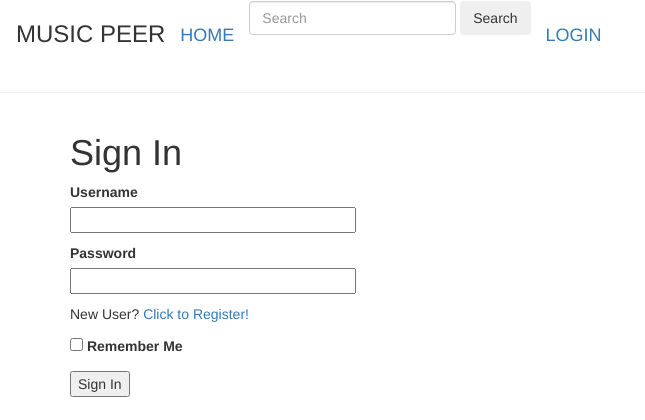
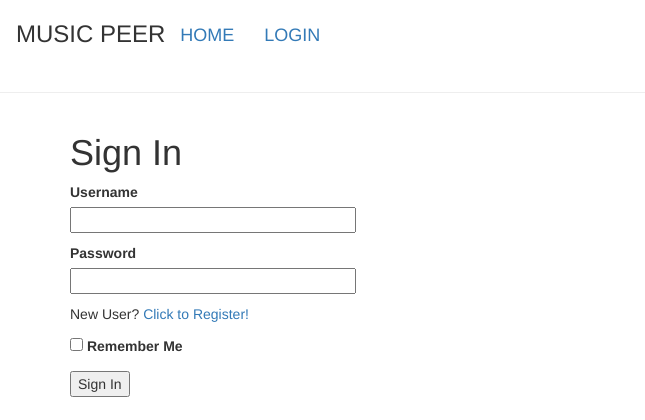
Before and after one commit to aayushagrawal135/musicpeer, a Flask app: a page that uses myApp/templates/base.html in a window 1280 px wide. Shown: the top 420 px of the page, without its empty margins (0-645 px from the left). Run offline with Flask 2, Linux system fonts and the light colour scheme; some libraries are stand-ins or nearby versions.

Commit message:
correcting search bar if condition

```diff
--- a/myApp/templates/base.html
+++ b/myApp/templates/base.html
@@ -34,13 +34,7 @@
                       </li>
 
                       <!-- 'name attribute helps to reference the search bar -->
-                      <li>
-                        <form class="form-inline" action=" {{ url_for('index') }}" method="post">
-                          <input class="form-control mr-sm-2" type="text" name="q" placeholder="Search">
-                          <!--<input type="submit">-->
-                          <button class="btn btn-outline-success my-2 my-sm-0" type="submit">Search</button>
-                        </form>
-                      </li>
+
 
                       <!-- current_user is function from LoginManager: It can be used in all the template-->
                       {% if current_user.is_anonymous %}
@@ -58,6 +52,13 @@
                             <a class="nav-link" href="{{ url_for('logout') }}"><h4>LOGOUT</h4></a>
                           </li>
 
+                          <li>
+                            <form class="form-inline" action=" {{ url_for('index') }}" method="post">
+                              <input class="form-control mr-sm-2" type="text" name="q" placeholder="Search">
+                              <!--<input type="submit">-->
+                              <button class="btn btn-outline-success my-2 my-sm-0" type="submit">Search</button>
+                            </form>
+                          </li>
                       {% endif %}
 
                   </ul>
```
